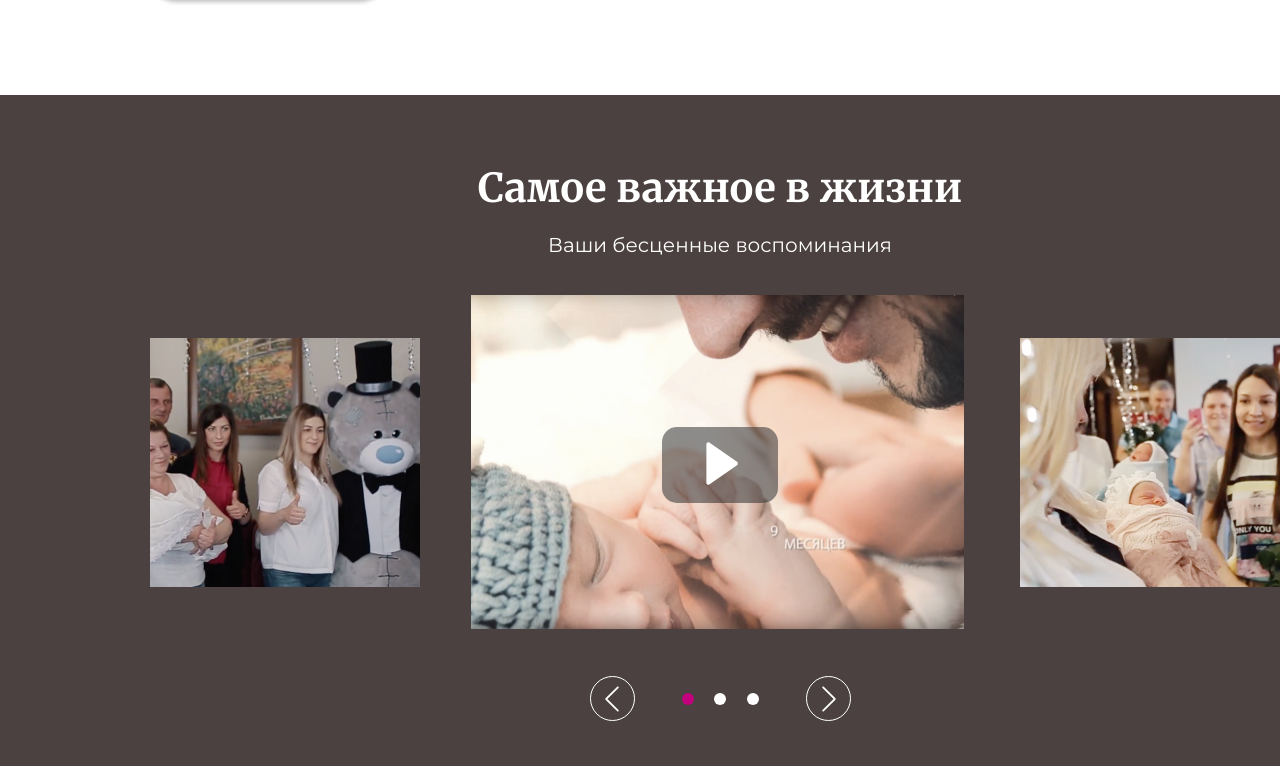
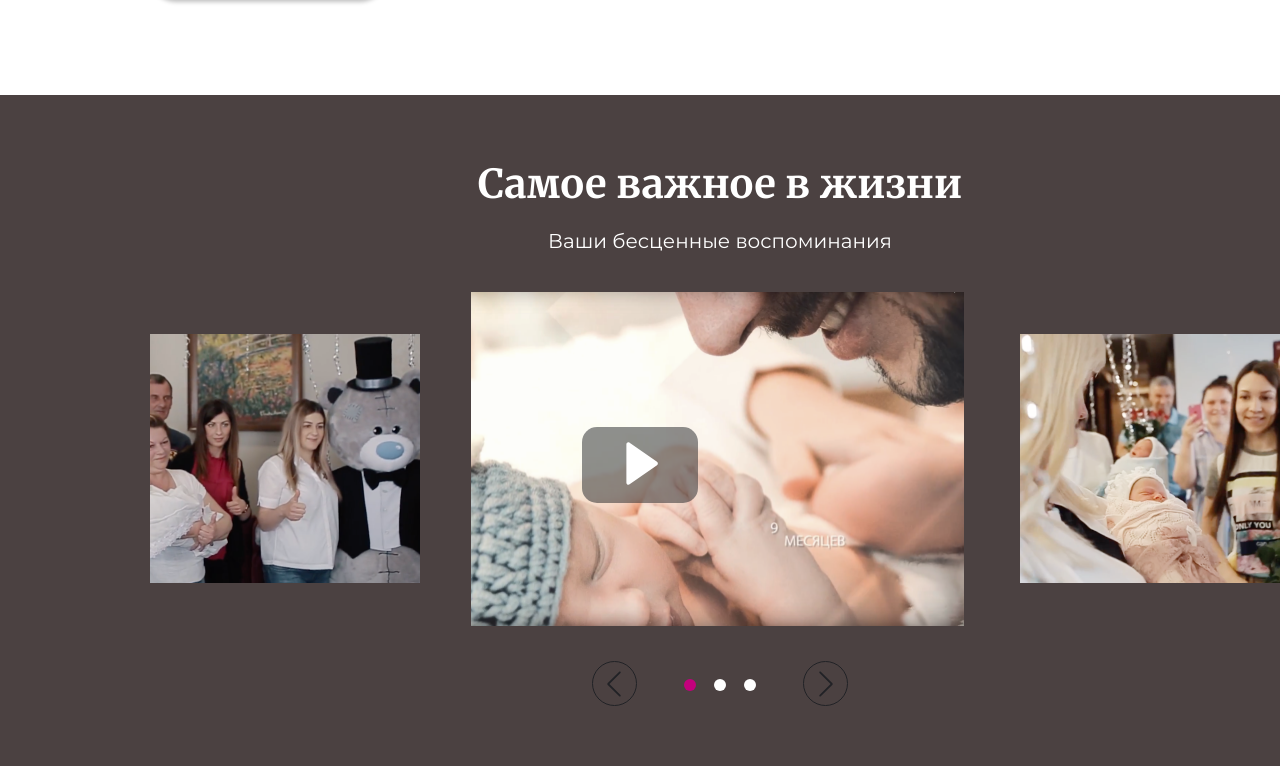
Before and after one commit to Mare4/clinic-app, a React (Create React App) app: page / in a window 1280 px wide. Shown: the part 3714-4480 px from the top of the page. Built offline with nearby package versions, Linux system fonts and the light colour scheme.

Commit message:
feat: added response for mobile

```diff
--- a/src/components/Carousel/Carousel.css
+++ b/src/components/Carousel/Carousel.css
@@ -2,24 +2,20 @@
 
 .carousel-main {
   position: relative;
-  height: 693px;
   background: #4b4141;
-  padding-right: 150px;
-  padding-left: 150px;
+  padding: 64px 150px 71px;
 }
 
 .carousel-content {
-  position: absolute;
   height: 558px;
   width: 1140px;
-  top: calc(50% - 279px);
 }
 
 .carousel-header {
   text-align: center;
   margin: 0;
   color: white;
-  font-family: Merriweather;
+  font-family: "Merriweather";
   font-size: 40px;
   line-height: 50.28px;
   font-weight: 700;
@@ -69,51 +65,65 @@
   right: calc(50% - 28px);
 }
 
-.carousel-button-left {
-  position: absolute;
-  bottom: 0;
-  height: 45px;
-  width: 45px;
-  left: 439.5px;
+.carousel-buttons-section-main {
+  max-width: 256px;
+  display: block;
+  margin: 35px auto 0;
 }
 
-.carousel-button-right {
-  position: absolute;
-  bottom: 0;
-  height: 45px;
-  width: 45px;
-  right: 439.5px;
+.carousel-buttons-section {
+  display: flex;
+  justify-content: space-between;
+  align-items: center;
 }
 
-.carousel-dot-second {
-  position: absolute;
-  height: 12px;
-  width: 12px;
-  background-color: white;
-  border-radius: 50%;
-  display: inline-block;
-  bottom: 15.5px;
-  right: calc(50% - 6px);
+@media all and (max-width: 375px) {
+  .carousel-picture {
+    display: none;
+  }
+  .carousel-main {
+    height: 500px;
+    padding-left: 28px;
+    padding-top: 42px;
+    padding-right: auto;
+  }
+  .carousel-middle-picture {
+    position: relative;
+    width: 375px;
+    height: 254px;
+    margin: 0;
+    left: -28px;
+  }
+  .carousel-flex-pictures {
+    display: block;
+  }
+  .carousel-header {
+    text-align: left;
+    width: 250px;
+    font-size: 28px;
+    line-height: 35px;
+  }
+  .carousel-header-text {
+    text-align: left;
+    font-size: 18px;
+  }
+  .carousel-play-button-background {
+    width: 68px;
+    height: 45px;
+    left: calc(50% - 34px);
+  }
+  .carousel-play-button {
+    width: 31px;
+    height: 25px;
+    right: calc(50% - 17px);
+    top: calc(50% - 5px);
+  }
+  .button-arrow {
+    display: none;
+  }
+  .carousel-buttons-section-main {
+    max-width: 72px;
+    display: block;
+    margin: 27px 150px 0 122px;
+  }
 }
-
-.carousel-dot-third {
-  position: absolute;
-  height: 12px;
-  width: 12px;
-  background-color: white;
-  border-radius: 50%;
-  display: inline-block;
-  bottom: 15.5px;
-  right: 531.5px;
-}
-
-.carousel-active-dot {
-  position: absolute;
-  height: 12px;
-  width: 12px;
-  background-color: #c3007d;
-  border-radius: 50%;
-  display: inline-block;
-  bottom: 15.5px;
-  left: 531.5px;
-}
--- a/src/components/Carousel/Сarousel.js
+++ b/src/components/Carousel/Сarousel.js
@@ -5,8 +5,9 @@ import second_picture from "../../assets/carousel-second-picture.png";
 import third_picture from "../../assets/carousel-third-picture.png";
 import play_button_background from "../../assets/carousel-play-button-background.svg";
 import play_button from "../../assets/carousel-play-button.svg";
-import button_left from "../../assets/carousel-button-left.svg";
-import button_right from "../../assets/carousel-button-right.svg";
+import LeftArrow from "../ui/LeftArrow/LeftArrow";
+import RightArrow from "../ui/RightArrow/RightArrow";
+import Dots from "../ui/Dots/Dots";
 
 export default function Carousel() {
   return (
@@ -24,11 +25,21 @@ export default function Carousel() {
           src={play_button_background}
         />
         <img className="carousel-play-button" src={play_button} />
-        <img className="carousel-button-left" src={button_left} />
-        <span className="carousel-active-dot"></span>
-        <span className="carousel-dot-second"></span>
-        <span className="carousel-dot-third"></span>
-        <img className="carousel-button-right" src={button_right} />
+        <div className="carousel-buttons-section-main">
+          <div className="carousel-buttons-section">
+            <div className="button-arrow">
+              <LeftArrow />
+            </div>
+            <div>
+              <Dots className="active-dot" />
+              <Dots className="inactive-dot color-white margin-18" />
+              <Dots className="inactive-dot color-white" />
+            </div>
+            <div className="button-arrow">
+              <RightArrow />
+            </div>
+          </div>
+        </div>
       </div>
     </div>
   );
```
